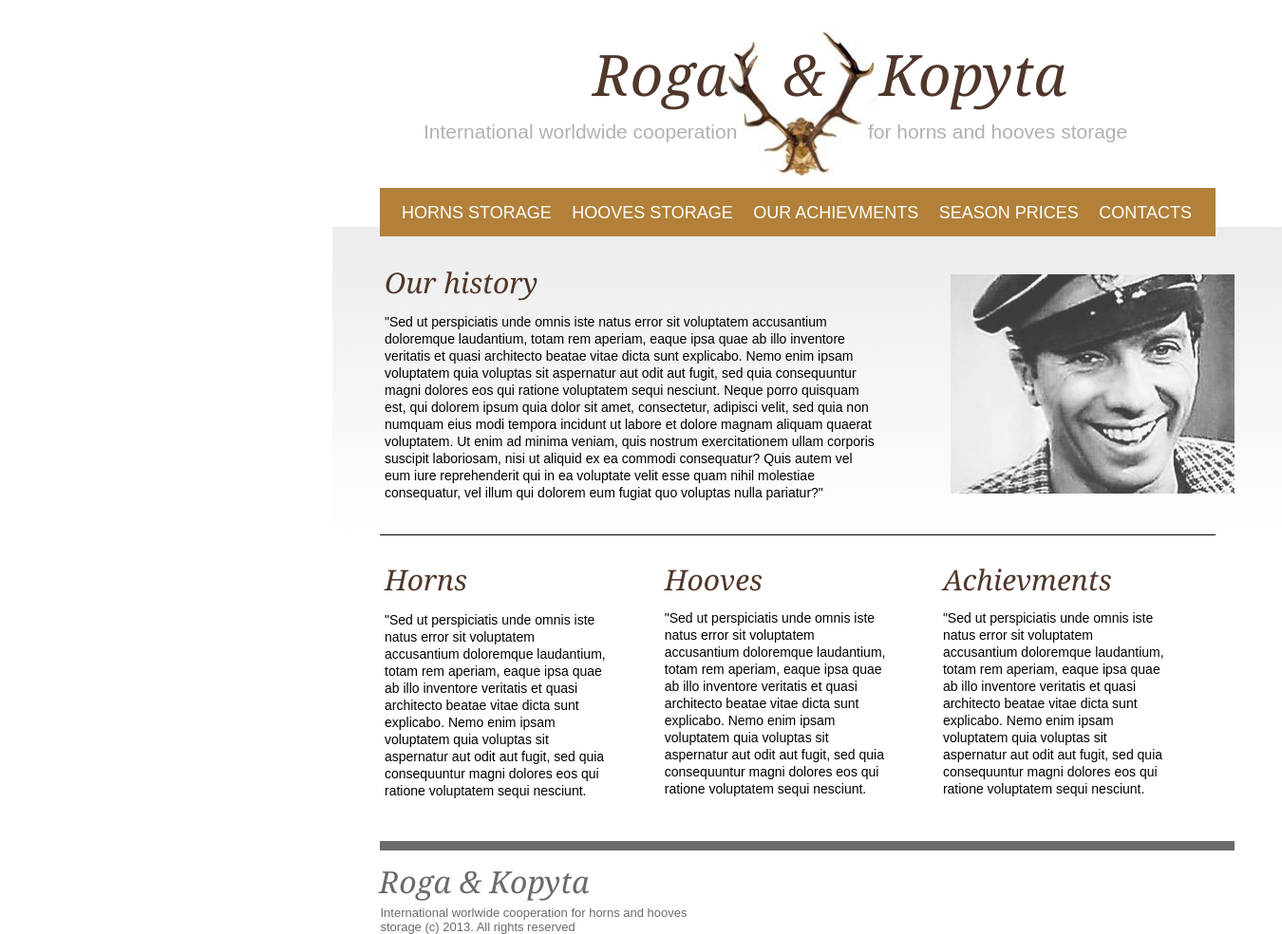
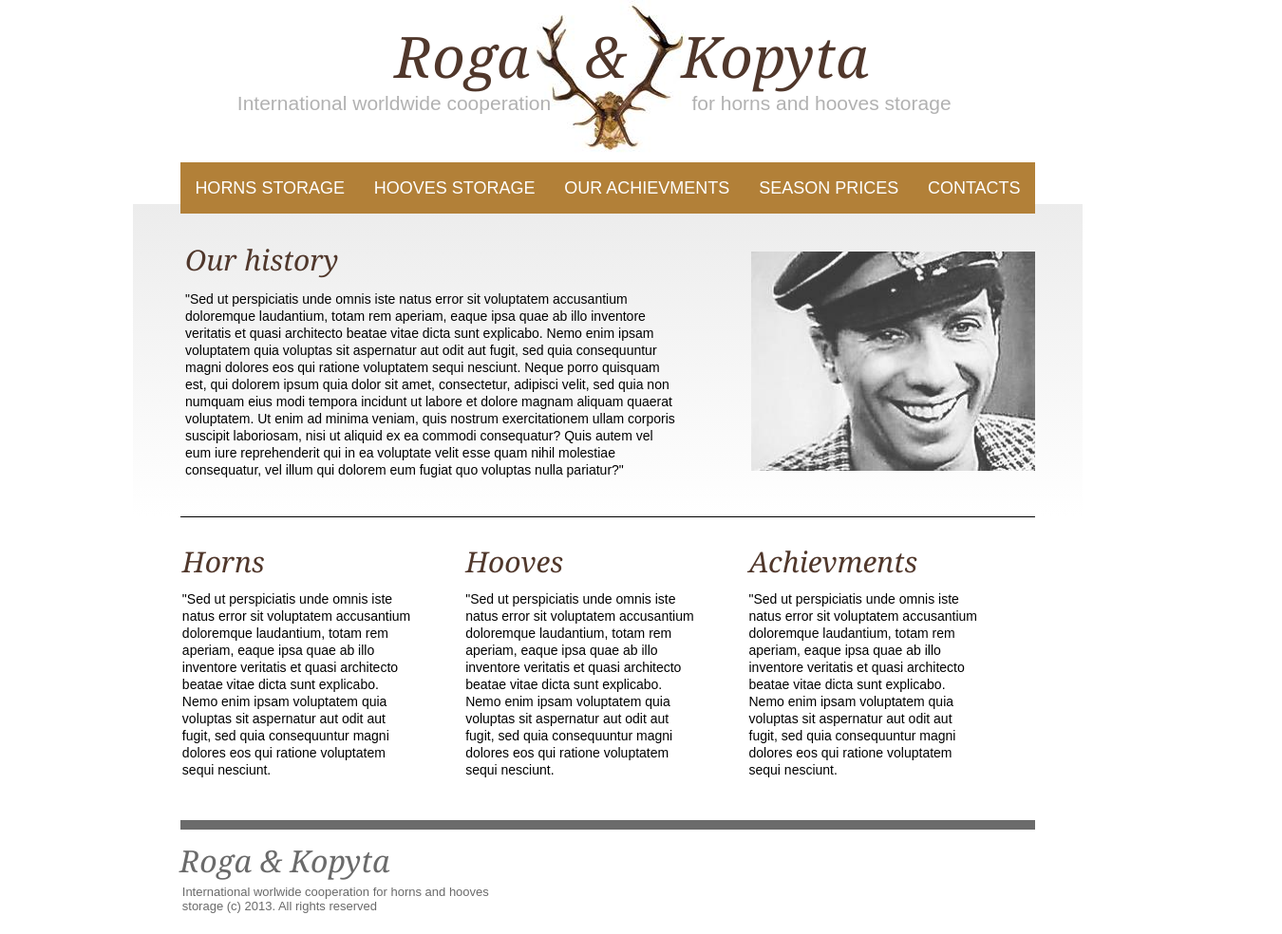
Before and after one commit to Incredible225/Start-work, a plain HTML site: page index.html in a window 1280 px wide. Shown: the whole page at 95% size, 1350 px wide, since content can reach past the window. After the commit the page ends 962 px from the top, so only its background shows below. Drawn offline with Linux system fonts and the light colour scheme.

Commit message:
optimize

```diff
--- a/index.css
+++ b/index.css
@@ -24,23 +24,39 @@ img {
 /*выше прописан сброс дефолтных стилей браузера*/
 
 
+@media (max-width:1000px) {
+  .body {
+    max-width: 900px;
+  }
+}
+
+@media (max-width:909px) {
+  .body {
+    max-width: 480px;
+  }
+}
+
+@media (max-width:489px) {
+  .body {
+    max-width: none;
+  }
+}
+
 .body {
-  margin-left: 250px;
+  max-width: 1000px;
+  margin: 0px auto;
 }
 
 .header {
   display: flex;
-  justify-content: space-between;
-  padding-left: 98px;
-  padding-right: 165px;
-  max-width: 1000px;
+  flex-direction: column;
+  align-items: center;
   max-height: 223px;
-  margin: 0;
 }
 h1 {
-  margin-left: 276px;
-  margin-top: 69px;
-    font-size: 60px;
+  margin-left: 50px;
+  margin-top: 50px;
+  font-size: 60px;
   line-height: 18px;
   color: #50372b;
   font-style: italic;
@@ -50,43 +66,41 @@ h1 {
 }
 
 .img-roga {
-  margin-left: 411px;
-  margin-top: 28px;
-  max-height: 170px;
+ margin: 0 auto;
 }
 
-.header-text1 {
-  font-size: 21px;
-  line-height: 17px;
-  color: #000000;
-  font-family: "Arial";
-  vertical-align: middle;
-  position: absolute;
-  margin-left: 98px;
-  margin-top: 130px;
-  opacity: .3;
-}
-
-.header-text2 {
+.header_text {
   font-size: 21px;
   line-height: 17px;
   color: #000000;
   font-family: "Arial";
   position: absolute;
-  margin-left: 566px;
-  margin-top: 130px;
+  display: flex;
+  justify-content: space-evenly;
+  margin-top: 100px;
   opacity: .3;
 }
 
-.line {
+.header-text1 {
+  width: 450px;
+  text-align: center;
+}
+
+.header-text2 {
+  width: 450px;
+  text-align: center;
+}
+
+
+
+.row {
   display: flex;
-  justify-content: space-between;
-  max-width: 900px;
-  padding-left: 23px;
-  padding-top: 18px;
-  padding-bottom: 16px;
-  padding-right: 25px;
-  margin-left: 150px;
+  margin: auto;
+  flex-direction: row;
+  justify-content: space-around;
+  align-items: center;
+  height: 3em;
+  width: 90%;
   background-color: rgb(178, 128, 56);
   font-size: 18px;
   line-height: 17px;
@@ -98,8 +112,6 @@ h1 {
 .div-history {
   display: flex;
   justify-content: space-between;
-  margin-left: 100px;
-  width: 1000px;
   padding-left: 55px;
   background: linear-gradient(rgb(236, 236, 236), rgb(255, 255, 255));
   padding-bottom: 40px;
@@ -107,7 +119,7 @@ h1 {
   margin-top: -10px;
 }
 
-.h-history {
+.div-history-title {
   position: absolute;
   font-size: 30px;
 line-height: 17px;
@@ -115,10 +127,9 @@ color: #50372b;
 font-style: italic;
 font-family: "Georgia";
 margin-top: 50px;
-
 }
 
-.p1 {
+.div-history-text {
   position: static;
   margin-left: 0;
   margin-top: 91px;
@@ -127,7 +138,6 @@ line-height: 18px;
 color: #000000;
 font-family: "Arial";
 max-width: 522px;
-max-height: 193px;
 }
 
 .img-old {
@@ -136,116 +146,78 @@ max-height: 193px;
   margin-top: 50px;
 }
 
-.inline {
+.line1 {
   border-bottom: 1px solid #000;
-  max-width: 900px;
-  margin-left: 150px;
+  max-width: 90%;
+  margin: auto;
+
 }
 
 
-.ul-info {
+.midle {
   display: flex;
-  justify-content: start;
   padding-left: 55px;
   padding-top: 38px;
   padding-right: 50px;
-  max-width: 1000px;
-  margin-left: 100px;
-  text-align: start;
+  max-width: 100%;
+  margin: 0 -3%;
+
 }
 
-.h-horns {
+.midle_content {
+  max-width: 246px;
+  margin: 0 3%;
+  margin-bottom: 44px;
+}
+
+.midle-title {
   font-size: 30px;
   line-height: 17px;
   color: #50372b;
   font-style: italic;
   font-family: "Georgia";
   margin-bottom: 0;
-  margin-right: 56px;
+
 }
 
-.h-hooves {
-  float: left;
-  font-size: 30px;
-  line-height: 17px;
-  color: #50372b;
-  font-style: italic;
-  font-family: "Georgia";
-  margin-bottom: 0;
-  margin-left: 56px;
-}
-
-.h-ach {
-  float: left;
-  font-size: 30px;
-  line-height: 17px;
-  color: #50372b;
-  font-style: italic;
-  font-family: "Georgia";
-  margin-bottom: 0;
-  margin-left: 56px;
-}
-
-.p2 {
+.midle-text{
   font-size: 14px;
   line-height: 18px;
   color: #000000;
   font-family: "Arial";
-  margin-top: 25px;
-  margin-bottom: 44px;
-  max-width: 246px;
-}
-.p3 {
-  font-size: 14px;
-  line-height: 18px;
-  color: #000000;
-  font-family: "Arial";
-  margin-top: 40px;
-  margin-bottom: 44px;
-  max-width: 246px;
-  margin-left: 56px;
+  margin-top: 22px;
+
 }
 
-
-.p4 {
-  font-size: 14px;
-  line-height: 18px;
-  color: #000000;
-  font-family: "Arial";
-  margin-top: 40px;
-  margin-bottom: 44px;
-  max-width: 246px;
-  margin-left: 56px;
-}
-
-.inline2 {
+.line2 {
   border-bottom: 10px solid rgb(107, 107, 107);
-  width: 900px;
-  margin-left: 150px;
+  width: 90%;
+  margin-left: auto;
+  margin-right: auto;
 }
 
 .footer {
   display: flex;
-  margin-left: 100px;
-  max-width: 1000px;
   padding-left: 49px;
   padding-top: 28px;
 
 }
-.h-legend {
+.footer-title {
   font-size: 32px;
 line-height: 9px;
 color: #6a6a6a;
 font-style: italic;
 font-family: "Georgia";
+
 }
 
-.p5 {
+.footer-text {
   font-size: 13px;
 line-height: 15px;
+text-align: start;
 color: #6a6a6a;
 font-family: "Arial";
-margin-top: 30px;
-margin-left: -220px;
+padding-top: 30px;
 max-width: 359px;
+margin-left: -23%;
 }
--- a/index.html
+++ b/index.html
@@ -15,24 +15,27 @@
 
 			<h1>Roga      &      Kopyta</h1>
 			<img class="img-roga" src="./images/roga.jpg" alt="logo">
-			<p class="header-text1">International worldwide cooperation</p>
-			<p class="header-text2">for horns and hooves storage</p>
+			<div class="header_text">
+				<p class="header-text1">International worldwide cooperation</p>
+				<p class="header-text2">for horns and hooves storage</p>
+			</div>
+
 
 	</header>
 
 	<main>
-		<ul class="line">
-			<li>HORNS STORAGE</li>
-			<li>HOOVES STORAGE</li>
-			<li>OUR ACHIEVMENTS</li>
-			<li>SEASON PRICES</li>
-			<li>CONTACTS</li>
+		<ul class="row">
+			<li class="row-title">HORNS STORAGE</li>
+			<li class="row-title">HOOVES STORAGE</li>
+			<li class="row-title">OUR ACHIEVMENTS</li>
+			<li class="row-title">SEASON PRICES</li>
+			<li class="row-title">CONTACTS</li>
 		</ul>
 
 
 		<div class="div-history">
-			<h2 class="h-history">Our history</h2>
-			<p class="p1">"Sed ut perspiciatis unde omnis iste natus error sit voluptatem accusantium
+			<h2 class="div-history-title">Our history</h2>
+			<p class="div-history-text">"Sed ut perspiciatis unde omnis iste natus error sit voluptatem accusantium
 				doloremque laudantium, totam rem aperiam, eaque ipsa quae ab illo inventore
 				veritatis et quasi architecto beatae vitae dicta sunt explicabo. Nemo enim ipsam
 				voluptatem quia voluptas sit aspernatur aut odit aut fugit, sed quia consequuntur
@@ -47,14 +50,14 @@
 				<img class="img-old" src="./images/old.jpg" alt="old">
 
 		</div>
+		<div class="line1"></div>
 
-		<div class="inline"></div>
 
-		<div class="div-info">
-			<ul class="ul-info">
-				<li>
-					<h2 class="h-horns">Horns</h2>
-					<p class="p2">"Sed ut perspiciatis unde omnis iste
+
+			<div class="midle">
+				<div class="midle_content">
+					<h2 class="midle_one-title midle-title" >Horns</h2>
+					<p class="midle_one-text midle-text">"Sed ut perspiciatis unde omnis iste
 						natus error sit voluptatem accusantium
 						doloremque laudantium, totam rem
 						aperiam, eaque ipsa quae ab illo
@@ -65,11 +68,11 @@
 						consequuntur magni dolores eos qui
 						ratione voluptatem sequi nesciunt.
 					</p>
-				</li>
+				</div>
 
-				<li>
-					<h2 class="h-hooves">Hooves</h2>
-					<p class="p3">"Sed ut perspiciatis unde omnis iste
+				<div class="midle_content">
+					<h2 class="midle_two-title midle-title">Hooves</h2>
+					<p class="midle_two-text midle-text">"Sed ut perspiciatis unde omnis iste
 						natus error sit voluptatem accusantium
 						doloremque laudantium, totam rem
 						aperiam, eaque ipsa quae ab illo
@@ -80,11 +83,11 @@
 						consequuntur magni dolores eos qui
 						ratione voluptatem sequi nesciunt.
 					</p>
-				</li>
+				</div>
 
-				<li>
-					<h2 class="h-ach">Achievments</h2>
-					<p class="p4">"Sed ut perspiciatis unde omnis iste
+				<div class="midle_content">
+					<h2 class="midle_free-title midle-title">Achievments</h2>
+					<p class="midle_free-text midle-text">"Sed ut perspiciatis unde omnis iste
 						natus error sit voluptatem accusantium
 						doloremque laudantium, totam rem
 						aperiam, eaque ipsa quae ab illo
@@ -95,18 +98,18 @@
 						consequuntur magni dolores eos qui
 						ratione voluptatem sequi nesciunt.
 					</p>
-				</li>
+				</div>
 
 
-			</ul>
+			</div>
 
 		</div>
 
-		<div class="inline2"></div>
+		<div class="line2"></div>
 
 		<footer class="footer">
-			<h2 class="h-legend">Roga & Kopyta</h2>
-			<p class="p5">International worlwide cooperation for horns and hooves storage
+			<h2 class="footer-title">Roga & Kopyta</h2>
+			<p class="footer-text">International worlwide cooperation for horns and hooves storage
 				(c) 2013. All rights reserved</p>
 		</footer>
 
```
